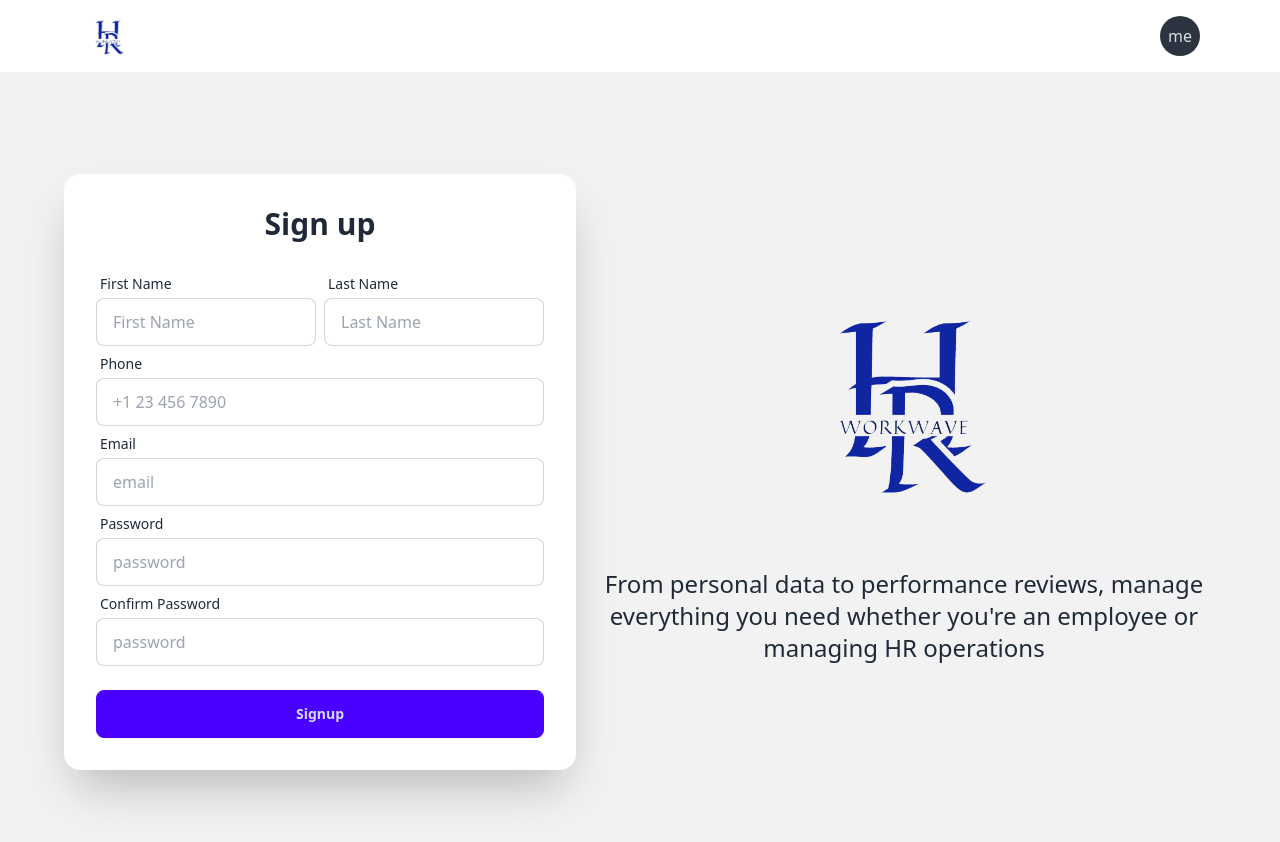
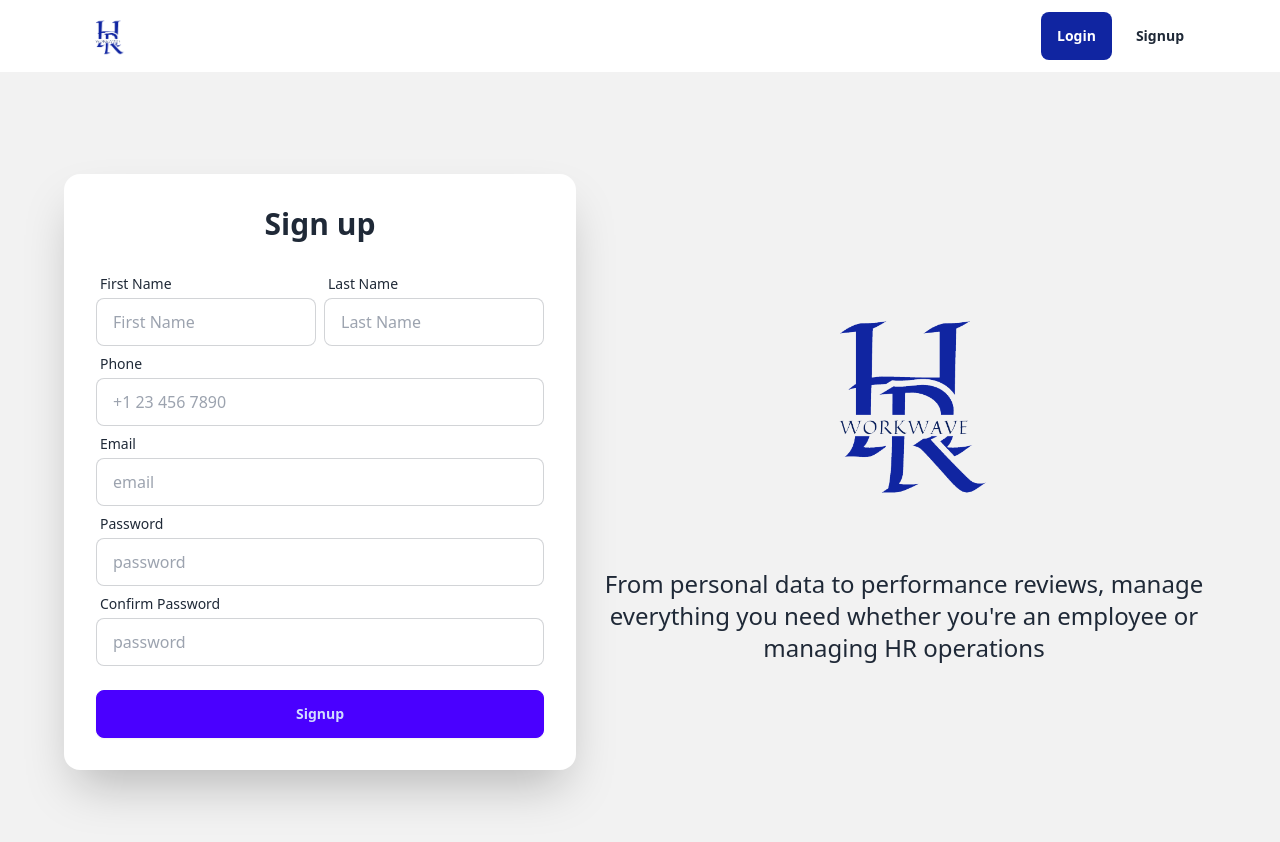
Before and after one commit to ahmedmlaouhia/H2R, a React (Vite) app: page /signup in a window 1280 px wide. Shown: the top 842 px of the page. Built offline with nearby package versions, Linux system fonts and the light colour scheme; no server answers.

Commit message:
added login and signup buttons in navbar

```diff
--- a/src/components/Navbar.tsx
+++ b/src/components/Navbar.tsx
@@ -1,6 +1,7 @@
 import { useNavigate } from "react-router-dom"
 
 const Navbar = () => {
+  const isLoggedIn = localStorage.getItem("token")
   const userName = localStorage.getItem("username") || "me"
   const navigate = useNavigate()
   const goToProfile = () => {
@@ -8,7 +9,9 @@ const Navbar = () => {
   }
 
   const handleLogout = () => {
-    // Handle logout
+    localStorage.removeItem("token")
+    localStorage.removeItem("user")
+    navigate("/login")
   }
 
   return (
@@ -16,6 +19,7 @@ const Navbar = () => {
       <div className="flex-1">
         <img src="hrlogo.png" alt="navlogo" className="h-14 w-14" />
       </div>
+      {isLoggedIn ? (
         <div className="flex-none gap-2">
           <div className="dropdown dropdown-end">
             <div tabIndex={0} role="button" className=" avatar placeholder">
@@ -46,6 +50,22 @@ const Navbar = () => {
             </ul>
           </div>
         </div>
+      ) : (
+        <div className="flex-none gap-2">
+          <button
+            className="btn bg-[#1025a1]  text-white shadow-none hover:bg-[#17236a] hover:text-white !border-none"
+            onClick={() => navigate("/login")}
+          >
+            Login
+          </button>
+          <button
+            className="btn bg-transparent hover:bg-transparent !border-none shadow-none"
+            onClick={() => navigate("/signup")}
+          >
+            Signup
+          </button>
+        </div>
+      )}
     </div>
   )
 }
```
Lines whose indentation alone changed are shown as unchanged.
